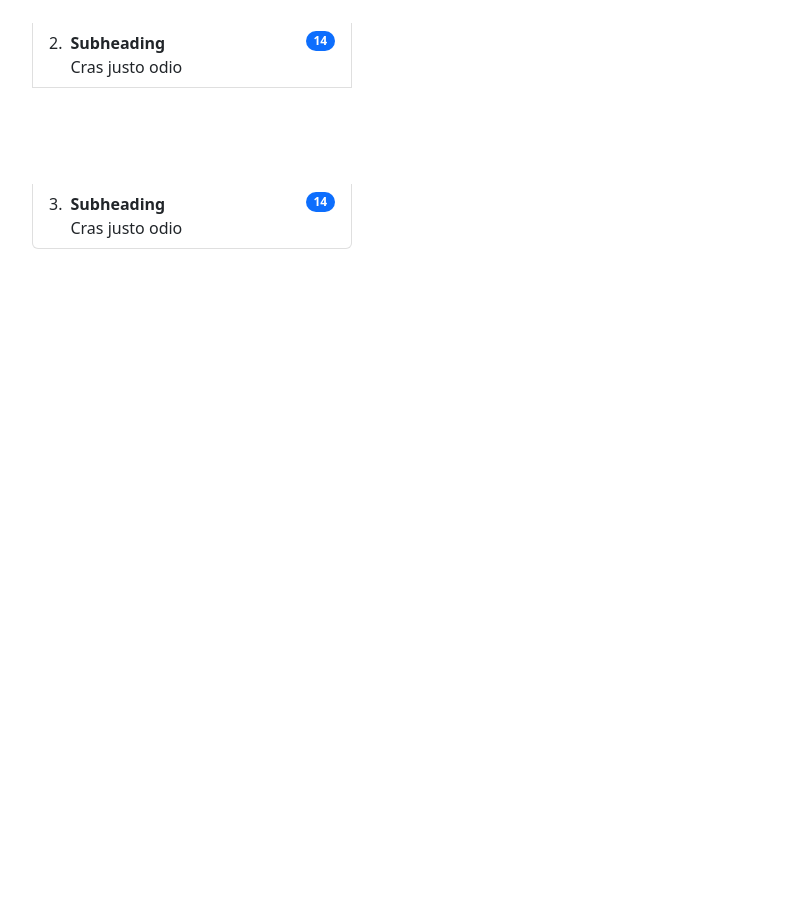
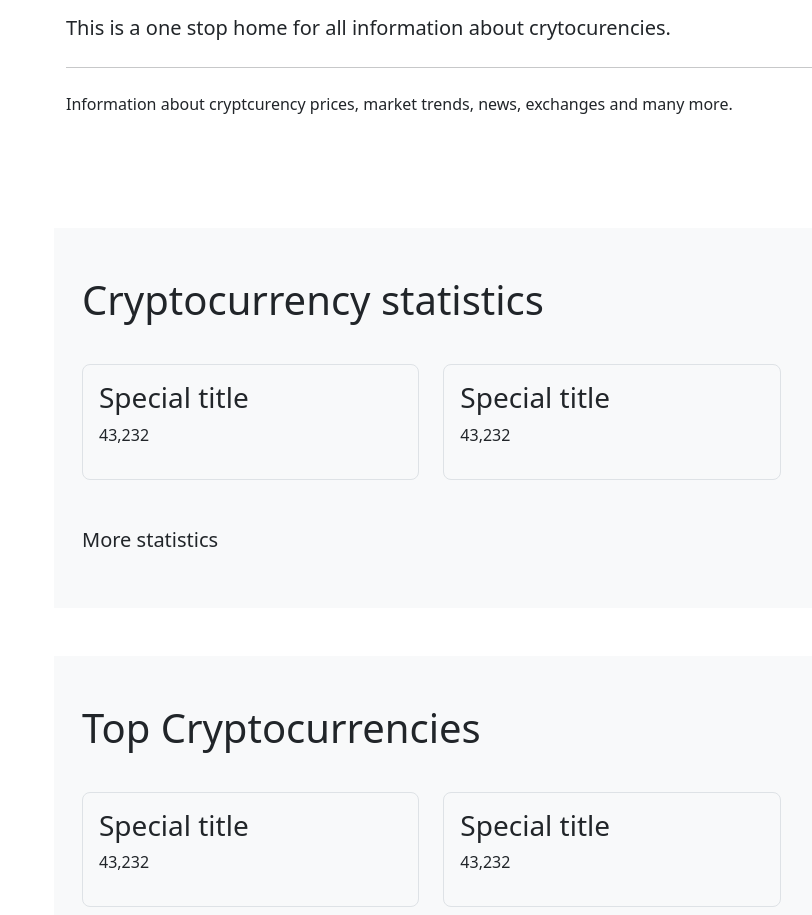
Before and after one commit to GiftedNathan/cryptoland, a React (Vite) app: page / in a window 1280 px wide. Shown: the part 257-1172 px from the top of the page, without its empty margins (16-828 px from the left). Before the commit the page ends 800 px from the top, so only its background shows below. Built offline with nearby package versions, Linux system fonts and the light colour scheme.

Commit message:
Updated Home page; finshed the UI for hero section and added the UI for Statistics section

```diff
--- a/src/components/Navigationbar.jsx
+++ b/src/components/Navigationbar.jsx
@@ -11,10 +11,10 @@ import {Container, Nav, Navbar, Button, NavDropdown} from 'react-bootstrap'
 const Navigationbar = () => {
   return (
     <Navbar collapseOnSelect expand="lg" bg="light" variant="light">
-      <Container>
+      <Container className='d-flex justify-content-between'>
         <Navbar.Brand ><Link to={'/'}>logo</Link></Navbar.Brand>
         <Navbar.Toggle aria-controls="responsive-navbar-nav" />
-        <Navbar.Collapse id="responsive-navbar-nav">
+        <Navbar.Collapse id="responsive-navbar-nav" >
           <Nav className="me-auto">
 
             <Link className='m-2' to={'/cryptocurrencies'}>
--- a/src/pages/Home.jsx
+++ b/src/pages/Home.jsx
@@ -1,11 +1,67 @@
 import React from 'react'
-import { ListGroup, Badge } from 'react-bootstrap'
+import { Card, Container, Button, ListGroup, Badge } from 'react-bootstrap'
 
 
 const Home = () => {
   return (
-    <div>
-      <ListGroup as="ol" className="d-flex flex-wrap " numbered>
+    <div className='container pt-5 pb-5' >
+
+      <div className="jumbotron py-5">
+        <h1 className="display-1">Hello, world!</h1>
+        <p className="lead">This is a one stop home for all information about crytocurencies. </p>
+        <hr className="my-4" />
+        <p>Information about cryptcurency prices, market trends, news, exchanges and many more.</p>
+      </div>
+
+      <div className="row bg-light mt-5 py-5 px-3">
+        <h1 className="display-6 lead">Cryptocurrency statistics</h1>
+
+        <div class="row align-items-md-stretch mt-3">
+
+          <div className="col-md-4 mt-3 ">
+            <div className="h-100 p-3  border rounded-3">
+              <h3>Special title</h3>
+              <p>43,232 </p>
+            </div>
+          </div>
+
+          <div className="col-md-4 mt-3 ">
+            <div className="h-100 p-3  border rounded-3">
+              <h3>Special title</h3>
+              <p>43,232 </p>
+            </div>
+          </div>
+        </div>
+
+        <h3 className="display-7 lead mt-5">More statistics</h3>
+      </div>
+
+
+      <div className="row bg-light mt-5 py-5 px-3">
+        <h1 className="display-6 lead">Top Cryptocurrencies</h1>
+
+        <div class="row align-items-md-stretch mt-3">
+
+          <div className="col-md-4 mt-3 ">
+            <div className="h-100 p-3  border rounded-3">
+              <h3>Special title</h3>
+              <p>43,232 </p>
+            </div>
+          </div>
+
+          <div className="col-md-4 mt-3 ">
+            <div className="h-100 p-3  border rounded-3">
+              <h3>Special title</h3>
+              <p>43,232 </p>
+            </div>
+          </div>
+        </div>
+
+        <h3 className="display-7 lead mt-5">More statistics</h3>
+      </div>
+
+
+      {/* <ListGroup as="ol" className="d-flex flex-wrap " numbered>
         <ListGroup.Item
           as="li"
           className="d-flex justify-content-between align-items-start w-25 m-5"
@@ -42,7 +98,7 @@ const Home = () => {
             14
           </Badge>
         </ListGroup.Item>
-      </ListGroup>
+      </ListGroup> */}
     </div>
   )
 }
```
